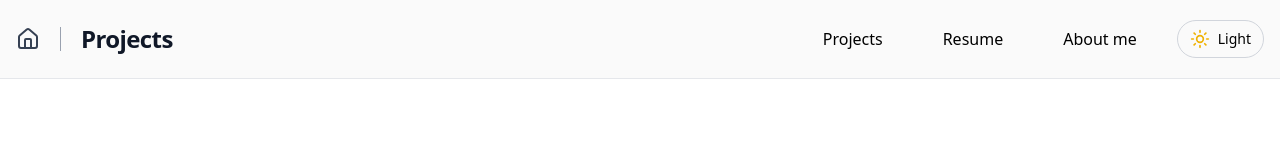
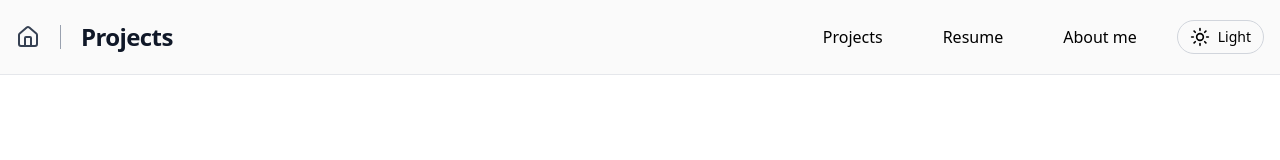
Before and after one commit to nitsud22/Portfolio-Website, a React (Vite) app in the folder vite-project/: page / in a window 1280 px wide. Shown: the top 160 px of the page. Built offline with nearby package versions, Linux system fonts and the light colour scheme.

Commit message:
Update ThemeToggle.tsx

```diff
--- a/vite-project/src/components/ThemeToggle.tsx
+++ b/vite-project/src/components/ThemeToggle.tsx
@@ -32,16 +32,16 @@ export function ThemeToggle() {
   return (
     <button
       onClick={toggleTheme}
-      className="flex items-center gap-2 px-3 py-2 rounded-full border border-gray-300 dark:border-gray-600 transition-all hover:bg-gray-100 dark:hover:bg-gray-800"
+      className="flex items-center gap-2 px-3 py-1.5 rounded-full border border-gray-300 dark:border-gray-600 transition-all hover:bg-gray-300 dark:hover:bg-neutral-800"
     >
       {isDark ? (
         <>
-          <Moon className="w-5 h-5 text-yellow-400" />
+          <Moon className="w-5 h-5 text-wjote" />
           <span className="text-sm text-white">Dark</span>
         </>
       ) : (
         <>
-          <Sun className="w-5 h-5 text-yellow-500" />
+          <Sun className="w-5 h-5 text-black" />
           <span className="text-sm text-black">Light</span>
         </>
       )}
```
